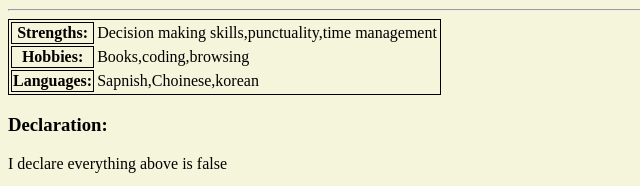
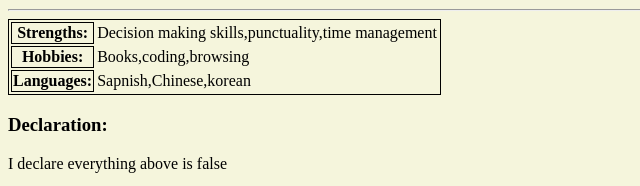
Before and after one commit to prasad-bigdp/html5, a plain HTML site: page HTML/demo.html in a window 1280 px wide. Shown: the part 1370-1556 px from the top of the page, 0-640 px from the left. Drawn offline with Linux system fonts and the light colour scheme.

Commit message:
Update demo.html
just updated the spelling of chinese and i nothing to do this code.

```diff
--- a/HTML/demo.html
+++ b/HTML/demo.html
@@ -184,7 +184,7 @@
                     </tr>
                     <tr>
                         <th>Languages:</th>
-                        <td>Sapnish,Choinese,korean</td>
+                        <td>Sapnish,Chinese,korean</td>
                     </tr>
                 </table>
             </div>
```
